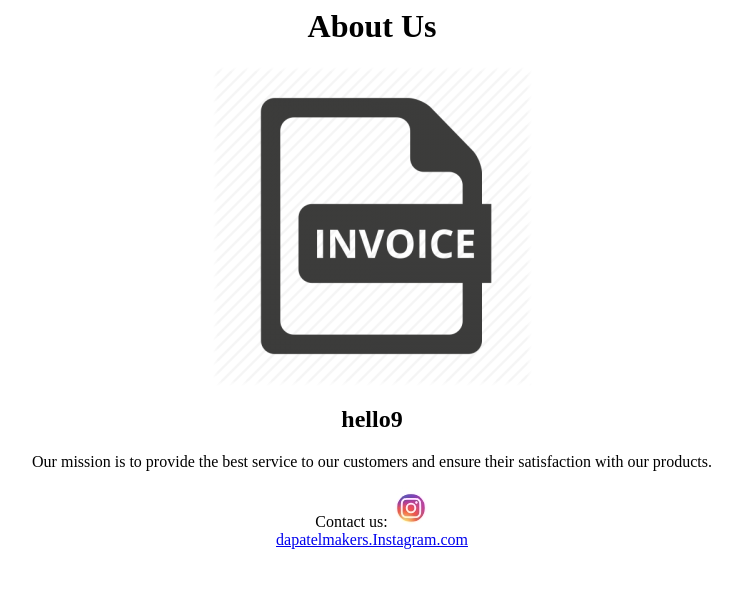
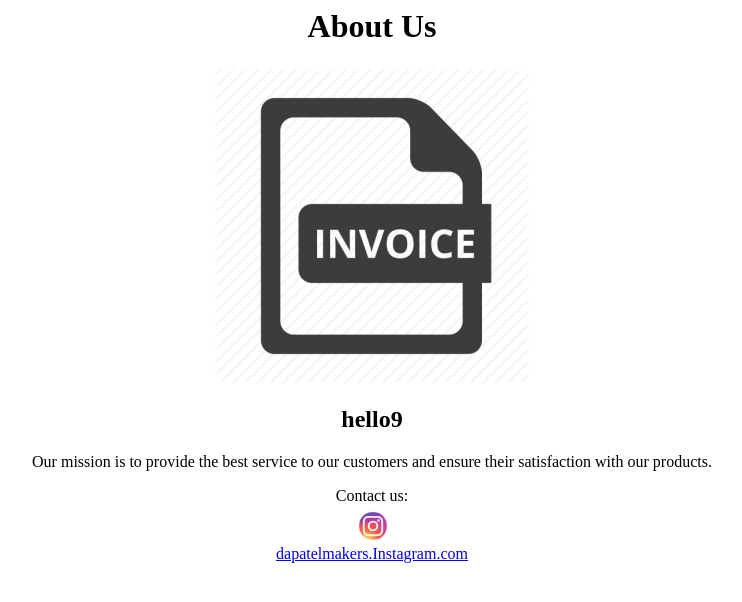
Before and after one commit to dapatelmakers22/hello9, a plain HTML site: page about.html in a window 1280 px wide. Shown: the whole page, without its empty margins (268-1010 px from the left). Drawn offline with Linux system fonts and the light colour scheme.

Commit message:
Update about.html
Signed-off-by: D A PATEL MAKERS <dhairyapatel347@gmail.com>

```diff
--- a/about.html
+++ b/about.html
@@ -16,7 +16,7 @@
     </section>
 
     <footer>
-        <p>Contact us: <a href="https://www.instagram.com/dapatelmakers/"><img src="Screenshot_15-6-2024_18142.jpg"><br>dapatelmakers.Instagram.com</a></p>
+        <p>Contact us: <a href="https://www.instagram.com/dapatelmakers/"><br><img src="Screenshot_15-6-2024_18142.jpg"><br>dapatelmakers.Instagram.com</a></p>
     </footer>
 </body>
 </html>
```
